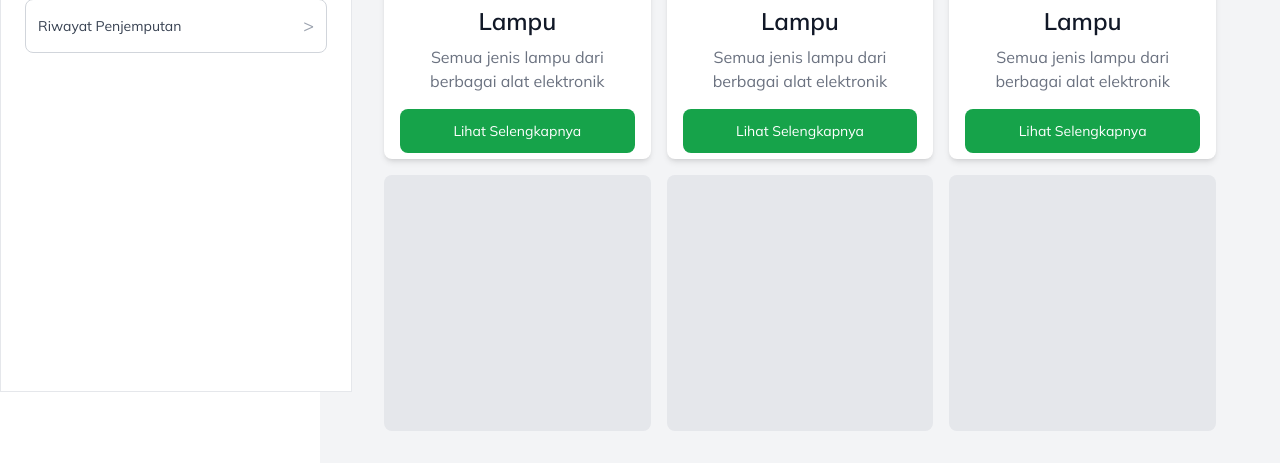
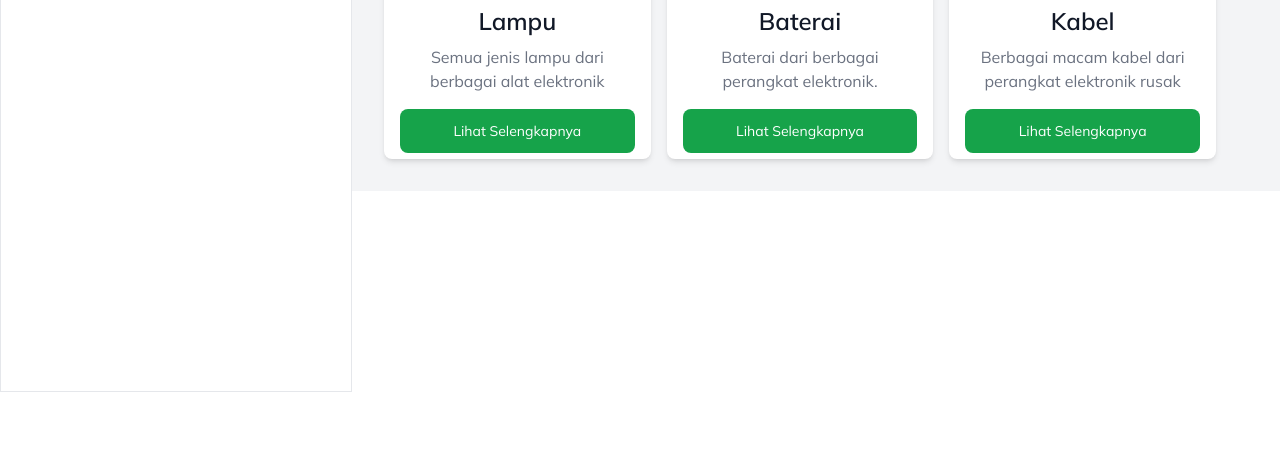
Before and after one commit to ProyekPerangkatLunak-B/e-wastepas, a Laravel app: template resources/views/masyarakat/penjemputan-sampah/kategori.blade.php in a window 1280 px wide. Shown: the part 408-871 px from the top of the page. After the commit the page ends 800 px from the top, so only its background shows below. Run offline with Laravel 12, Linux system fonts and the light colour scheme; the template is opened without the code that fills it, so the values that code supplies are empty; style sheets or scripts are compiled from the project's sources; some libraries are stand-ins or nearby versions.

Commit message:
Recycleme-frontend: Mengerjakan Prototype 1 Modul 1 Sub Modul 2

```diff
--- a/resources/views/assets/partials/header.blade.php
+++ /dev/null
@@ -1,13 +0,0 @@
-<header class="top-0 right-0 p-2 left-64 ms-[19rem]">
-    <div class="container flex items-center justify-end">
-        <div class="flex items-center space-x-2">
-            <!-- Text Section -->
-            <div class="flex flex-col items-end">
-                <p class="font-bold text-gray-700">Ammar Bahtiar</p>
-                <span class="text-sm text-gray-500">Masyarakat</span>
-            </div>
-            <!-- Dummy Profile Picture -->
-            <img src="https://via.placeholder.com/40" alt="Profile Image" class="border border-green-300 rounded-full shadow-sm w-14 h-14">
-        </div>
-    </div>
-</header>
--- a/resources/views/assets/partials/sidebar.blade.php
+++ /dev/null
@@ -1,47 +0,0 @@
-<div class="fixed inset-y-0 left-0 bg-white border border-solid w-[22rem]">
-    <div class="p-6">
-        <!-- Logo and Title -->
-        <div class="flex items-center mb-6">
-            <img src="#" alt="Logo" class="w-12 h-12">
-            <h1 class="ml-4 text-2xl font-bold text-green-500">E-WastePas</h1>
-        </div>
-        <hr class="mb-6 border-t-2 border-gray-100">
-
-        <!-- Sidebar Menu -->
-        <nav class="">
-            <h2 class="mb-4 text-sm font-bold text-gray-800">Masyarakat</h2>
-            <ul class="space-y-2">
-                <li>
-                    <a href="#" class="flex items-center justify-between p-3 text-sm font-medium text-gray-700 bg-gray-100 border border-green-400 rounded-lg hover:bg-green-200">
-                        Kategori Sampah Elektronik
-                        <span class="text-lg text-green-600">&gt;</span>
-                    </a>
-                </li>
-                <li>
-                    <a href="#" class="flex items-center justify-between p-3 text-sm text-gray-700 border border-gray-300 rounded-lg hover:bg-gray-200">
-                        Mengajukan Permintaan Penjemputan
-                        <span class="text-lg text-gray-400">&gt;</span>
-                    </a>
-                </li>
-                <li>
-                    <a href="#" class="flex items-center justify-between p-3 text-sm text-gray-700 border border-gray-300 rounded-lg hover:bg-gray-200">
-                        Melacak Penjemputan
-                        <span class="text-lg text-gray-400">&gt;</span>
-                    </a>
-                </li>
-                <li>
-                    <a href="#" class="flex items-center justify-between p-3 text-sm text-gray-700 border border-gray-300 rounded-lg hover:bg-gray-200">
-                        Total Sampah
-                        <span class="text-lg text-gray-400">&gt;</span>
-                    </a>
-                </li>
-                <li>
-                    <a href="#" class="flex items-center justify-between p-3 text-sm text-gray-700 border border-gray-300 rounded-lg hover:bg-gray-200">
-                        Riwayat Penjemputan
-                        <span class="text-lg text-gray-400">&gt;</span>
-                    </a>
-                </li>
-            </ul>
-        </nav>
-    </div>
-</div>
--- /dev/null
+++ b/resources/views/components/card.blade.php
@@ -0,0 +1,10 @@
+<div class="relative w-full bg-white rounded-lg shadow-md group hover:shadow-lg">
+    <div class="w-full h-48 overflow-hidden bg-white rounded-t-xl">
+        <img src="{{ $image }}" alt="{{ $title }}" class="object-cover w-full h-full">
+    </div>
+    <div class="flex flex-col items-center justify-center h-40 p-4 text-center">
+        <h3 class="text-2xl font-semibold text-gray-900">{{ $title }}</h3>
+        <p class="mt-2 text-base text-gray-500">{{ $description }}</p>
+        <a href="{{ $link }}" class="inline-block w-full px-4 py-3 mt-4 text-sm font-medium text-white bg-green-600 rounded-lg hover:bg-green-700">Lihat Selengkapnya</a>
+    </div>
+</div>
--- a/resources/views/main.blade.php
+++ b/resources/views/main.blade.php
@@ -21,10 +21,14 @@
 <body>
 
     {{-- Header --}}
-    @include('assets.partials.header')
+    @include('partials.header', [
+        'userName' => 'Ammar Bahtiar',
+        'userRole' => 'Masyarakat',
+        'profileImage' => 'https://via.placeholder.com/40'
+    ])
 
     {{-- Sidebar --}}
-    @include('assets.partials.sidebar')
+    @include('partials.sidebar')
 
     {{-- Main Content --}}
     <div class="pt-6 pl-[20rem]">
--- a/resources/views/masyarakat/penjemputan-sampah/create.blade.php
+++ /dev/null
@@ -1,6 +0,0 @@
-@extends('main')
-@section('content')
-
-
-
-@endsection
--- a/resources/views/masyarakat/penjemputan-sampah/kategori.blade.php
+++ b/resources/views/masyarakat/penjemputan-sampah/kategori.blade.php
@@ -15,7 +15,7 @@
                     </div>
                     {{-- Filter Dropdown --}}
                     <div>
-                        <select class="px-4 py-2 text-sm text-gray-700 bg-white border border-gray-300 rounded-full focus:outline-none focus:border-green-500 focus:ring-2 focus:ring-green-200">
+                        <select class="items-center px-4 py-2 text-sm text-gray-700 bg-white border border-gray-300 rounded-full focus:outline-none focus:border-green-500 focus:ring-2 focus:ring-green-200">
                             <option value="all">Filter</option>
                             <option value="active">Aktif</option>
                             <option value="inactive">Tidak Aktif</option>
@@ -26,42 +26,23 @@
 
             {{-- Card Section --}}
             <div class="grid grid-cols-1 gap-4 px-12 mt-4 lg:grid-cols-3 lg:gap-4">
-                {{-- Card 1 --}}
-                <div class="relative w-full bg-white rounded-lg shadow-md group hover:shadow-lg">
-                    <div class="w-full h-48 overflow-hidden bg-white rounded-t-xl">
-                        <img src="https://picsum.photos/1280/720" alt="Lampu" class="object-cover w-full h-full">
-                    </div>
-                    <div class="flex flex-col items-center justify-center h-40 p-4 text-center">
-                        <h3 class="text-2xl font-semibold text-gray-900">Lampu</h3>
-                        <p class="mt-2 text-base text-gray-500">Semua jenis lampu dari berbagai alat elektronik</p>
-                        <a href="#" class="inline-block w-full px-4 py-3 mt-4 text-sm font-medium text-white bg-green-600 rounded-lg hover:bg-green-700">Lihat Selengkapnya</a>
-                    </div>
-                </div>
-                {{-- Card 2 --}}
-                <div class="relative w-full bg-white rounded-lg shadow-md group hover:shadow-lg">
-                    <div class="w-full h-48 overflow-hidden bg-white rounded-t-xl">
-                        <img src="https://picsum.photos/1280/720" alt="Lampu" class="object-cover w-full h-full">
-                    </div>
-                    <div class="flex flex-col items-center justify-center h-40 p-4 text-center">
-                        <h3 class="text-2xl font-semibold text-gray-900">Lampu</h3>
-                        <p class="mt-2 text-base text-gray-500">Semua jenis lampu dari berbagai alat elektronik</p>
-                        <a href="#" class="inline-block w-full px-4 py-3 mt-4 text-sm font-medium text-white bg-green-600 rounded-lg hover:bg-green-700">Lihat Selengkapnya</a>
-                    </div>
-                </div>
-                {{-- Card 3 --}}
-                <div class="relative w-full bg-white rounded-lg shadow-md group hover:shadow-lg">
-                    <div class="w-full h-48 overflow-hidden bg-white rounded-t-xl">
-                        <img src="https://picsum.photos/1280/720" alt="Lampu" class="object-cover w-full h-full">
-                    </div>
-                    <div class="flex flex-col items-center justify-center h-40 p-4 text-center">
-                        <h3 class="text-2xl font-semibold text-gray-900">Lampu</h3>
-                        <p class="mt-2 text-base text-gray-500">Semua jenis lampu dari berbagai alat elektronik</p>
-                        <a href="#" class="inline-block w-full px-4 py-3 mt-4 text-sm font-medium text-white bg-green-600 rounded-lg hover:bg-green-700">Lihat Selengkapnya</a>
-                    </div>
-                </div>
-                <div class="h-64 bg-gray-200 rounded-lg"></div>
-                <div class="h-64 bg-gray-200 rounded-lg"></div>
-                <div class="h-64 bg-gray-200 rounded-lg"></div>
+                <x-card
+                    title="Lampu"
+                    description="Semua jenis lampu dari berbagai alat elektronik"
+                    image="https://picsum.photos/1280/720"
+                    link="#" />
+
+                <x-card
+                    title="Baterai"
+                    description="Baterai dari berbagai perangkat elektronik."
+                    image="https://picsum.photos/1280/720"
+                    link="#" />
+
+                <x-card
+                    title="Kabel"
+                    description="Berbagai macam kabel dari perangkat elektronik rusak"
+                    image="https://picsum.photos/1280/720"
+                    link="#" />
             </div>
         </div>
     </div>
--- /dev/null
+++ b/resources/views/partials/header.blade.php
@@ -0,0 +1,13 @@
+<header class="top-0 right-0 ps-12 pt-4 left-64 ms-[19rem]">
+    <div class="container flex items-center justify-end">
+        <div class="flex items-center space-x-2">
+            <!-- Text Section -->
+            <div class="flex flex-col items-end">
+                <p class="font-bold text-gray-700">{{ $userName }}</p>
+                <span class="text-sm text-gray-500">{{ $userRole }}</span>
+            </div>
+            <!-- Dummy Profile Picture -->
+            <img src="{{ $profileImage }}" alt="Profile Image" class="border border-green-300 rounded-full shadow-sm w-14 h-14">
+        </div>
+    </div>
+</header>
--- /dev/null
+++ b/resources/views/partials/sidebar.blade.php
@@ -0,0 +1,26 @@
+<div class="fixed inset-y-0 left-0 bg-white border border-solid w-[22rem]">
+    <div class="p-6">
+        <div class="flex items-center mb-6">
+            <img src="#" alt="Logo" class="w-12 h-12">
+            <h1 class="ml-4 text-2xl font-bold text-green-500">E-WastePas</h1>
+        </div>
+        <hr class="mb-6 border-t-2 border-gray-100">
+        <nav class="">
+            <h2 class="mb-4 text-sm font-bold text-gray-800">Masyarakat</h2>
+            <ul class="space-y-2">
+                <li>
+                    <a href="{{ route('penjemputan.kategori') }}" class="flex items-center justify-between p-3 text-sm font-medium text-gray-700 border {{ Request::is('penjemputan-sampah/kategori') ? 'bg-gray-100 border-green-400 text-green-600' : 'border-gray-300 hover:bg-gray-200' }} rounded-lg">
+                        Kategori Sampah Elektronik
+                        <span class="text-lg {{ Request::is('penjemputan-sampah/kategori') ? 'text-green-600' : 'text-gray-400' }}">&gt;</span>
+                    </a>
+                </li>
+                <li>
+                    <a href="{{ route('penjemputan.permintaan') }}" class="flex items-center justify-between p-3 text-sm text-gray-700 border {{ Request::is('penjemputan-sampah/permintaan-penjemputan') ? 'bg-gray-100 border-green-400 text-green-600' : 'border-gray-300 hover:bg-gray-200' }} rounded-lg">
+                        Mengajukan Permintaan Penjemputan
+                        <span class="text-lg {{ Request::is('penjemputan-sampah/permintaan-penjemputan') ? 'text-green-600' : 'text-gray-400' }}">&gt;</span>
+                    </a>
+                </li>
+            </ul>
+        </nav>
+    </div>
+</div>
--- a/routes/web.php
+++ b/routes/web.php
@@ -12,11 +12,17 @@ Route::get('/', function () {
 
 // Route Modul Masyarakat, registrasi dan penjemputan-sampah
 Route::get('/penjemputan-sampah', function () {
-    return view('masyarakat.penjemputan-sampah.index'); // pastikan nama file tanpa .blade.php
-});
+    return view('masyarakat.penjemputan-sampah.index');
+})->name('penjemputan.index');
 
-Route::get('/penjemputan-sampah/create', function () {
-    return view('masyarakat.penjemputan-sampah.create'); // pastikan nama file tanpa .blade.php
-});
+Route::get('/penjemputan-sampah/kategori', function () {
+    return view('masyarakat.penjemputan-sampah.kategori');
+})->name('penjemputan.kategori');
+
+
+Route::get('/penjemputan-sampah/permintaan-penjemputan', function () {
+    return view('masyarakat.penjemputan-sampah.permintaan-penjemputan');
+})->name('penjemputan.permintaan');
+
 
 // Route Modul Mitra-kurir, registrasi dan penjemputan-sampah
```
Also changed, not shown: app/View/Components/Form.php (added, +26 -0 lines), resources/views/components/input.blade.php (added, +10 -0 lines), resources/views/masyarakat/penjemputan-sampah/index.blade.php (+16 -12 lines), resources/views/masyarakat/penjemputan-sampah/permintaan-penjemputan.blade.php (added, +55 -0 lines), resources/views/assets/layouts/index.blade.php (deleted), resources/views/layouts/index.blade.php (added).
